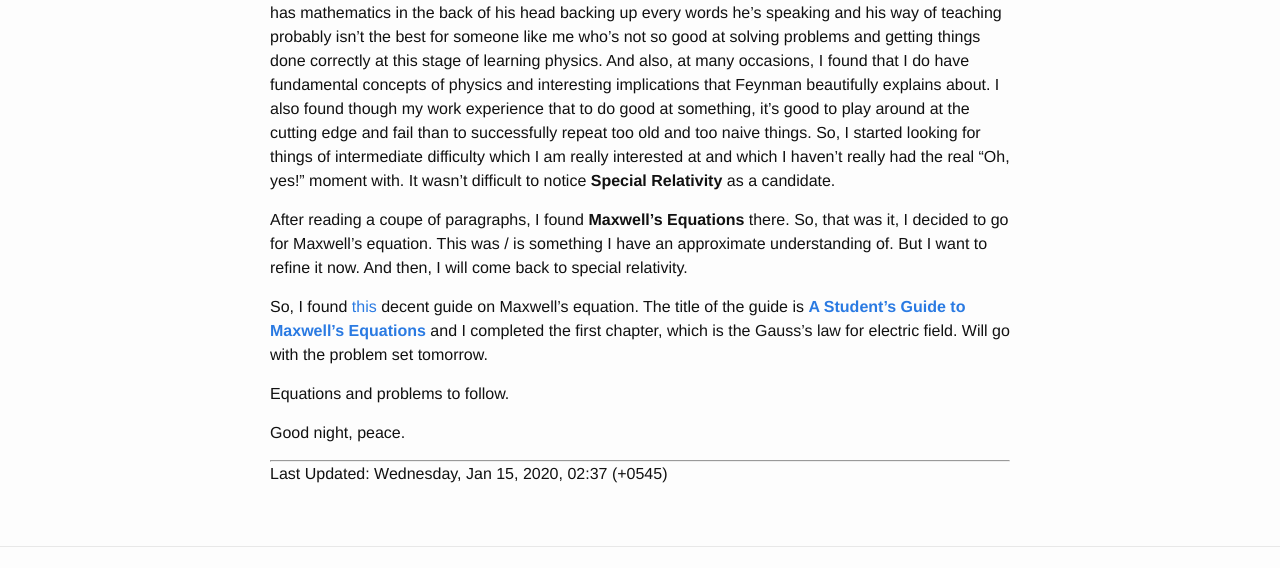
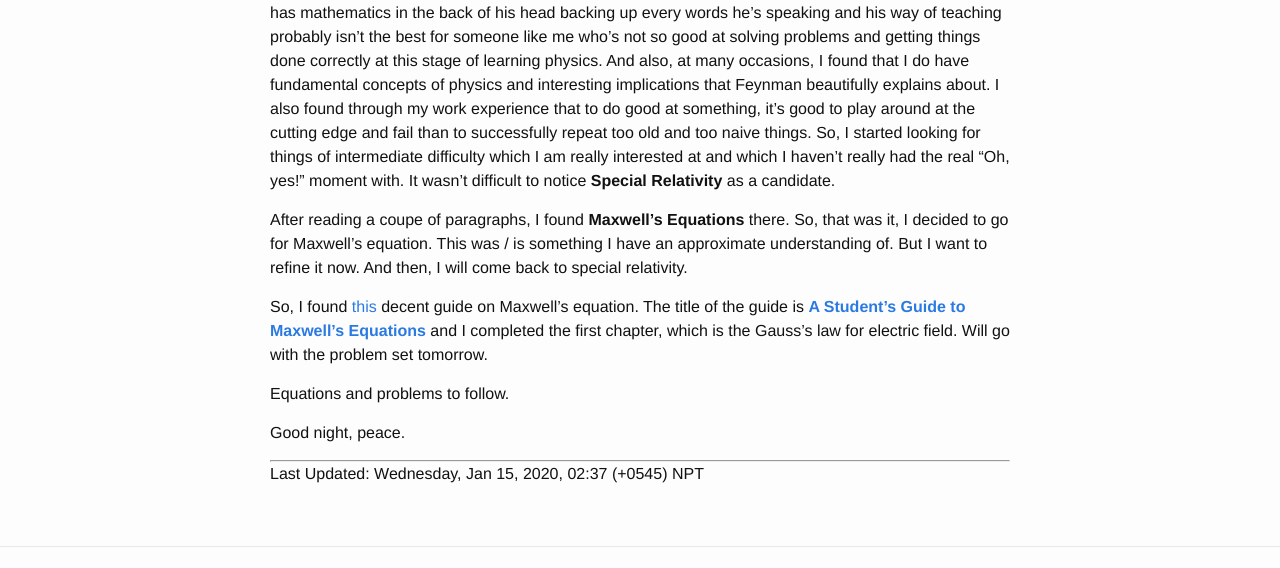
Before and after one commit to scimad/scimad.github.io, a Jekyll site: the page built from _posts/2020-01-14-some-physics.markdown, in a window 1280 px wide. Shown: the part 1336-1904 px from the top of the page. Built offline with Jekyll 4.4.1, drawn with Linux system fonts in a browser that asks for light colours; some of the changed text lies outside the part shown.

Commit message:
Spell fix

```diff
--- a/_posts/2020-01-14-some-physics.markdown
+++ b/_posts/2020-01-14-some-physics.markdown
@@ -25,7 +25,7 @@ On the bright side though, no matter what kind of physicist I end up being, that
 
 Or I could just die tomorrow. Everyone born (and dead) have died.
 
-So, with that clear kind of confusion, I started looking at [*The Feynman Lectures on Physics*](https://www.feynmanlectures.caltech.edu/I_15.html) and after reading a couple of paragraphs, I didn't find it as interesting I had found it on the first few years of undergraduate in physics, and for a probably good reason. I wanted to make sure I am following mathematics. Feynman was brilliant at mathematics and that's why it suits on him to go with words. He has mathematics in the back of his head backing up every words he's speaking and his way of teaching probably isn't the best for someone like me who's not so good at solving problems and getting things done correctly at this stage of learning physics. And also, at many occasions, I found that I do have fundamental concepts of physics and interesting implications that Feynman beautifully explains about. I also found though my work experience that to do good at something, it's good to play around at the cutting edge and fail than to successfully repeat too old and too naive things. So, I started looking for things of intermediate difficulty which I am really interested at and which I haven't really had the real "Oh, yes!" moment with. It wasn't difficult to notice **Special Relativity** as a candidate.
+So, with that clear kind of confusion, I started looking at [*The Feynman Lectures on Physics*](https://www.feynmanlectures.caltech.edu/I_15.html) and after reading a couple of paragraphs, I didn't find it as interesting I had found it on the first few years of undergraduate in physics, and for a probably good reason. I wanted to make sure I am following mathematics. Feynman was brilliant at mathematics and that's why it suits on him to go with words. He has mathematics in the back of his head backing up every words he's speaking and his way of teaching probably isn't the best for someone like me who's not so good at solving problems and getting things done correctly at this stage of learning physics. And also, at many occasions, I found that I do have fundamental concepts of physics and interesting implications that Feynman beautifully explains about. I also found through my work experience that to do good at something, it's good to play around at the cutting edge and fail than to successfully repeat too old and too naive things. So, I started looking for things of intermediate difficulty which I am really interested at and which I haven't really had the real "Oh, yes!" moment with. It wasn't difficult to notice **Special Relativity** as a candidate.
 
 After reading a coupe of paragraphs, I found **Maxwell's Equations** there. So, that was it, I decided to go for Maxwell's equation. This was / is something I have an approximate understanding of. But I want to refine it now. And then, I will come back to special relativity.
 
@@ -36,4 +36,4 @@ Equations and problems to follow.
 Good night, peace.
 
 ----------
-Last Updated: Wednesday, Jan 15, 2020, 02:37 (+0545)
+Last Updated: Wednesday, Jan 15, 2020, 02:37 (+0545) NPT
```
